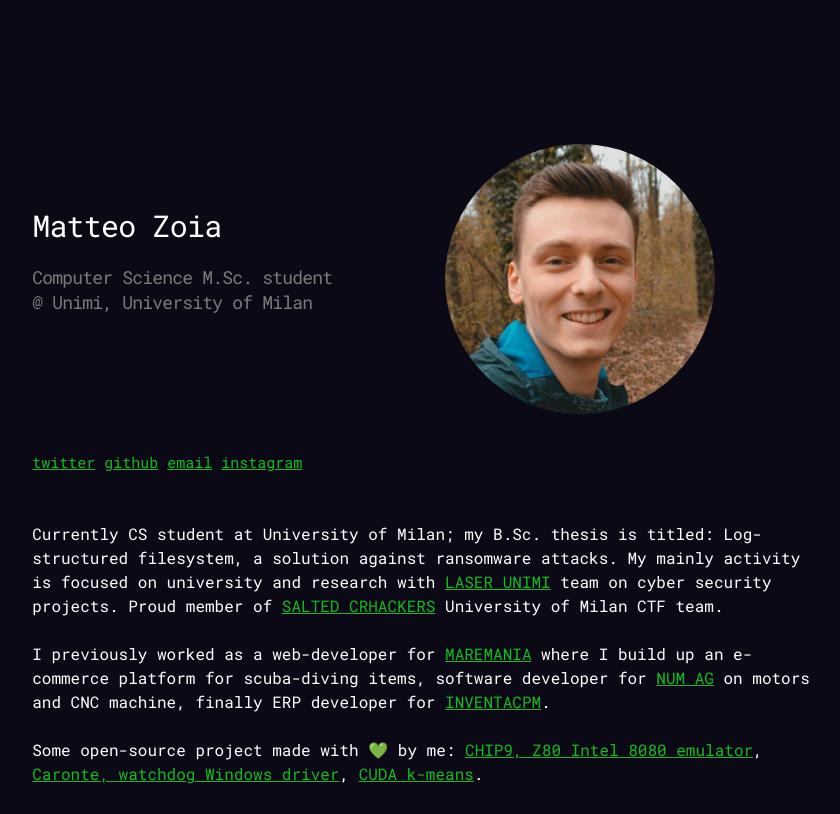
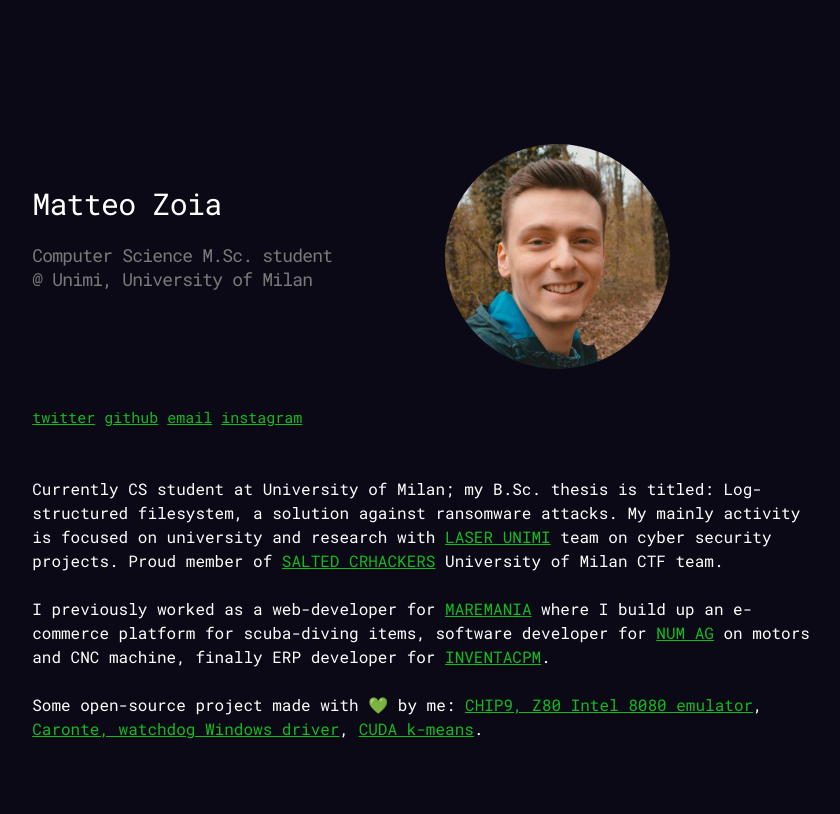
Before and after one commit to teozoia/teozoia.github.io, a plain HTML site: page index.html in a window 1280 px wide. Shown: the whole page, without its empty margins (211-1051 px from the left). Drawn offline with Linux system fonts and the light colour scheme.

Commit message:
Fixed photo size

```diff
--- a/css/main.css
+++ b/css/main.css
@@ -43,7 +43,7 @@ body{
 
 .photo{
     border-radius: 50%;
-    height: 18em;
+    height: 15em;
 }
 
 .heart{
```
Also changed, not shown: index.html (+2 -0 lines).
